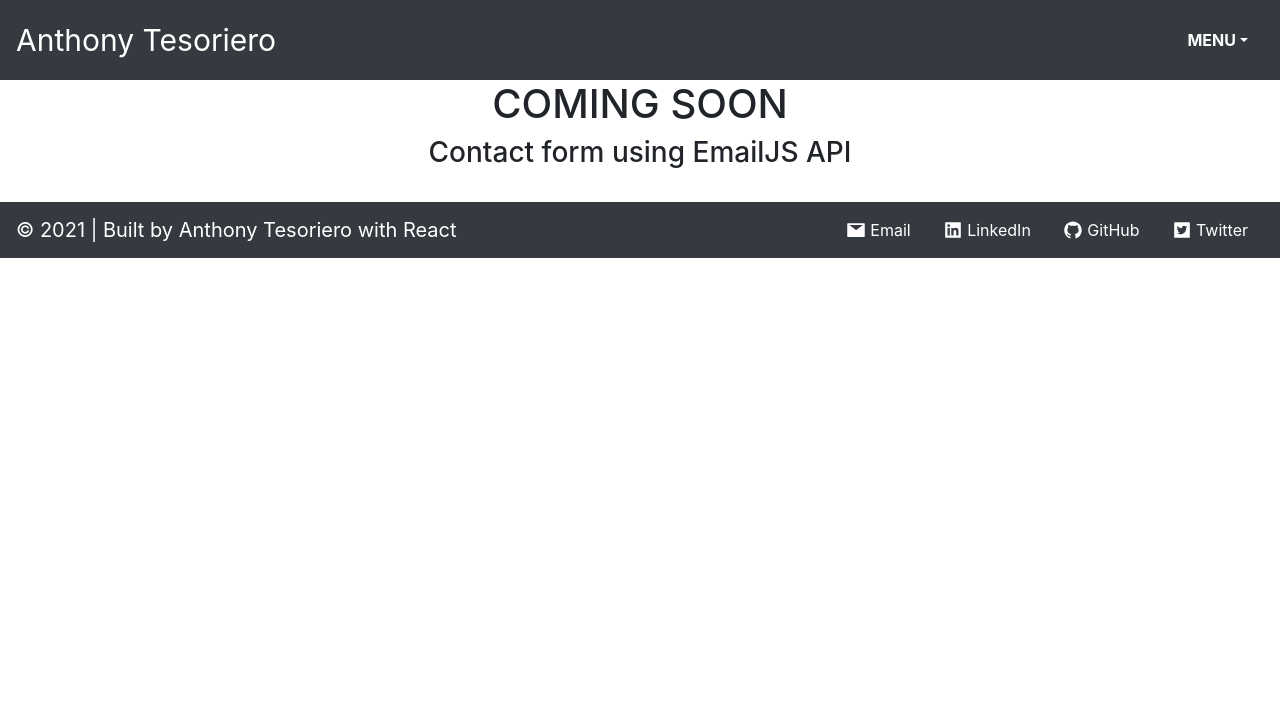
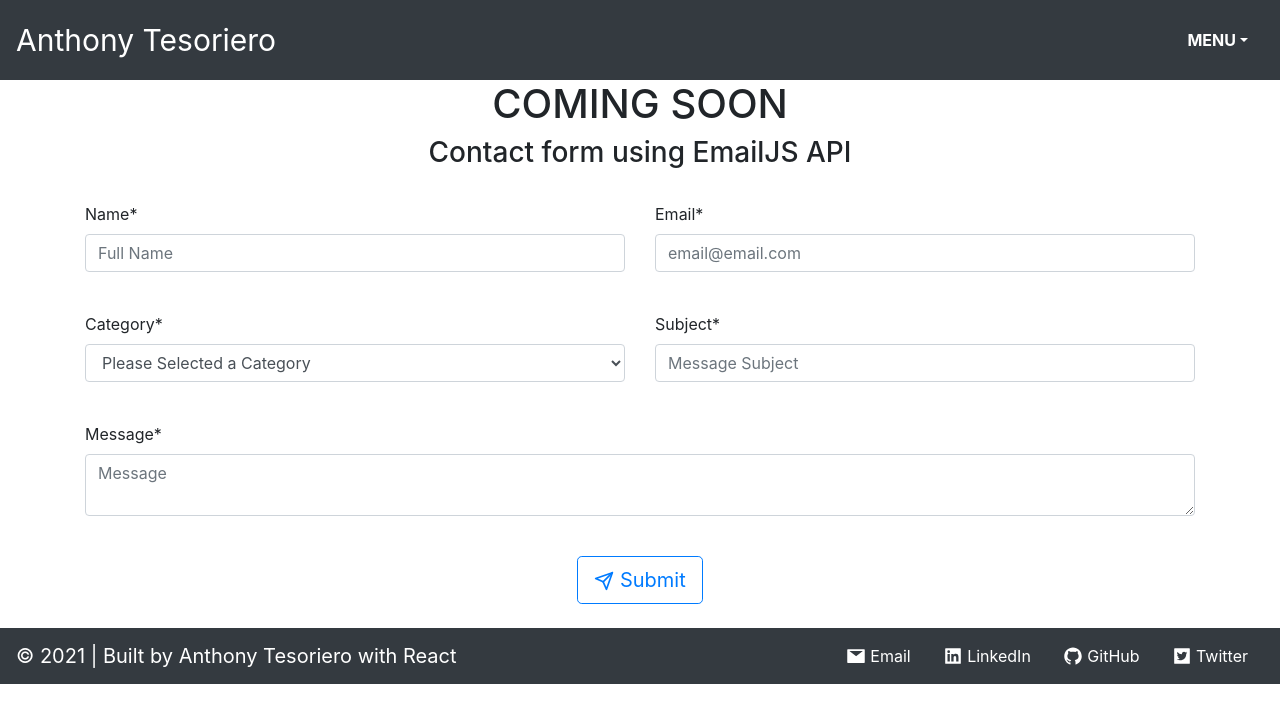
Before and after one commit to anttesoriero/AntTesReact, a React (Create React App) app in the folder AntTes/react-typescript/: page /contact in a window 1280 px wide. Shown: the top 722 px of the page. Built offline with nearby package versions, Linux system fonts and the light colour scheme.

Commit message:
Setting up emailjs and .env

```diff
--- a/AntTes/react-typescript/package.json
+++ b/AntTes/react-typescript/package.json
@@ -15,6 +15,8 @@
     "@types/react-router-dom": "^5.1.6",
     "@types/reactstrap": "^8.5.2",
     "bootstrap": "^4.5.3",
+    "dotenv": "^8.2.0",
+    "emailjs-com": "^2.6.4",
     "node-sass": "^4.14.1",
     "react": "^17.0.1",
     "react-dom": "^17.0.1",
--- a/AntTes/react-typescript/src/Pages/Contact.tsx
+++ b/AntTes/react-typescript/src/Pages/Contact.tsx
@@ -1,9 +1,38 @@
 import React from 'react';
 import Navigation from '../Components/Navigation';
-import {Container} from 'reactstrap';
+import {Button, Col, Container, Form, FormGroup, Input, Label, Row} from 'reactstrap';
 import Footer from '../Components/Footer';
+import {FiSend} from 'react-icons/fi'
+import{ init } from 'emailjs-com';
+init('../../process.env/REACT_APP_EMAILJS_USER_ID');
 
 const Contact = () => {
+
+    // handleFetchData() { // access in API call
+    //     fetch(`https://awesome.api.io?api-key=${process.env.REACT_APP_EMAILJS_USER_ID}`)
+    //       .then((res) => res.json())
+    //       .then((data) => console.log(data))
+    // }
+
+    // const onSubmit = async (data) => {
+    //     try {
+    //       const templateParams = {
+    //         name: data.name,
+    //         email: data.email,
+    //         subject: data.subject,
+    //         message: data.message
+    //       };
+    //       await emailjs.send(
+    //         process.env.REACT_APP_SERVICE_ID,
+    //         process.env.REACT_APP_TEMPLATE_ID,
+    //         templateParams,
+    //         process.env.REACT_APP_USER_ID
+    //       );
+    //       reset();
+    //     } catch (e) {
+    //       console.log(e);
+    //     }
+    //   };
 
     return (
         <div>
@@ -12,6 +41,66 @@ const Contact = () => {
             <Container>
                 <h1 className="centered">COMING SOON</h1>
                 <h3 className="centered">Contact form using EmailJS API</h3>
+
+                <br />
+
+                <Form>
+                    <Row>
+                        {/* Name */}
+                        <Col>
+                            <FormGroup>
+                                <Label for="name">Name*</Label>
+                                <Input type="email" name="name" id="name" placeholder="Full Name" required />
+                            </FormGroup>
+                        </Col>
+
+                        {/* Email */}
+                        <Col>
+                            <FormGroup>
+                                <Label for="email">Email*</Label>
+                                <Input type="email" name="email" id="email" placeholder="email@email.com" required />
+                            </FormGroup>
+                        </Col>
+                    </Row>
+
+                    <br />
+
+                    <Row>
+                        {/* Category */}
+                        <Col>
+                            <FormGroup>
+                                <Label for="category">Category*</Label>
+                                <Input type="select" name="category" id="category" required>
+                                    <option disabled selected>Please Selected a Category</option>
+                                    <option>1. General</option>
+                                    <option>2. Website Bug/Feedback</option>
+                                    <option>3. Business Inquiry</option>
+                                    <option>4. Other</option>
+                                </Input>
+                            </FormGroup>
+                        </Col>
+
+                        {/* Subject */}
+                        <Col>
+                            <FormGroup>
+                                <Label for="subject">Subject*</Label>
+                                <Input type="text" name="subject" id="subject" placeholder="Message Subject" required />
+                            </FormGroup>
+                        </Col>
+                    </Row>
+
+                    <br />
+
+                    <FormGroup>
+                        <Label for="message">Message*</Label>
+                        <Input type="textarea" name="message" id="submessageject" placeholder="Message" required />
+                    </FormGroup>
+
+                    <br />
+
+                    {/* Submit Button */}
+                    <span className="centered"><Button type="submit" outline color="primary" size="lg"><FiSend /> Submit</Button></span>
+                </Form>
             </Container>
 
             <br />
@@ -22,3 +111,7 @@ const Contact = () => {
 }
 
 export default Contact;
+
+function handleFetchData() {
+    throw new Error('Function not implemented.');
+}
--- a/AntTes/react-typescript/src/index.tsx
+++ b/AntTes/react-typescript/src/index.tsx
@@ -3,6 +3,7 @@ import ReactDOM from 'react-dom';
 import App from './App';
 import './Styles/main.scss';
 import * as serviceWorker from './serviceWorker';
+require('dotenv').config();
 
 ReactDOM.render(
   <React.StrictMode>
```
Also changed, not shown: 2 other files (tests, documents, lock files or other folders).
